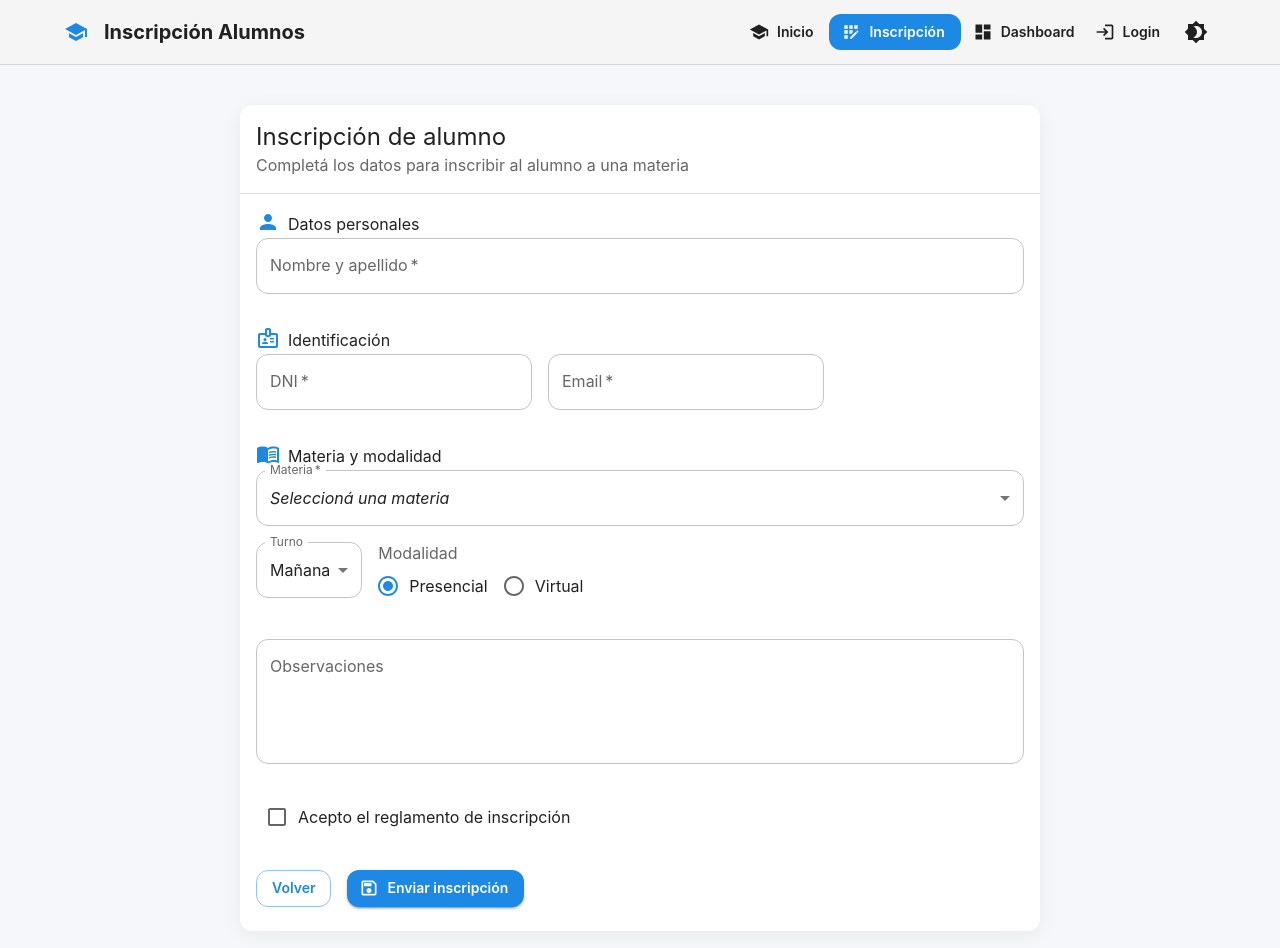
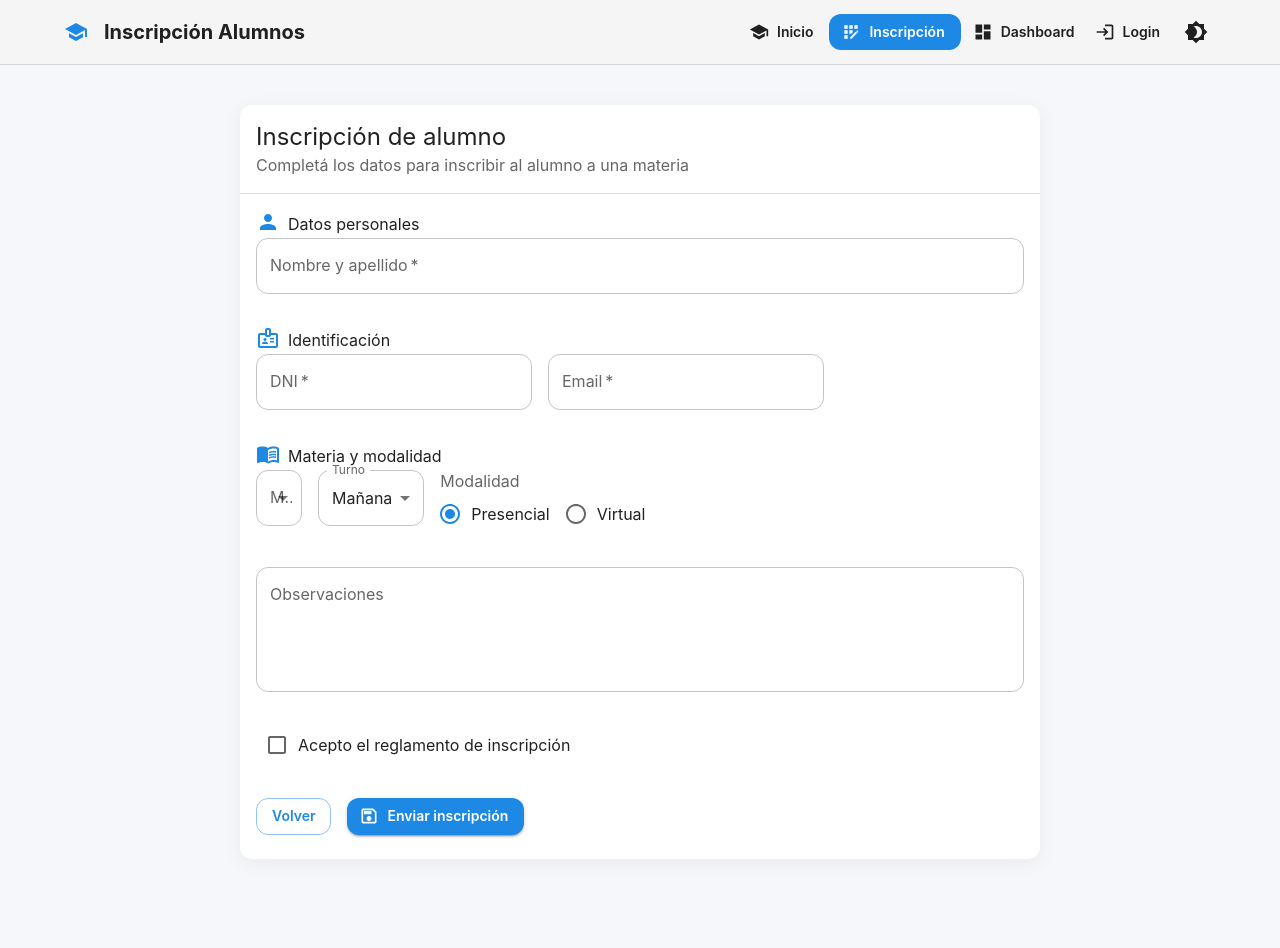
Before and after one commit to lunasolariulman-ops/proyecto-programacion, a React (Vite) app in the folder frontend/: page /registro in a window 1280 px wide. Shown: the top 948 px of the page. After the commit the page ends 899 px from the top, so only its background shows below. Built offline with nearby package versions, Linux system fonts and the light colour scheme.

Commit message:
Cambio AlumnoForm.jsx

```diff
--- a/frontend/src/components/AlumnoForm.jsx
+++ b/frontend/src/components/AlumnoForm.jsx
@@ -75,24 +75,18 @@ const AlumnoForm = ({ onGuardarAlumno }) => {
                 <MenuBookOutlined color="primary" />
                 <Typography variant="subtitle1" fontWeight={600}>Materia y modalidad</Typography>
               </Stack>
-              <Stack spacing={2}>
+              <Grid container spacing={2}>
+                <Grid item xs={12} sm={6}>
                   <FormControl fullWidth required>
-                  <InputLabel shrink>Materia</InputLabel>
-                  <Select
-                    name="materia"
-                    value={formData.materia}
-                    label="Materia"
-                    onChange={handleChange}
-                    displayEmpty
-                  >
-                    <MenuItem value=""><em>Seleccioná una materia</em></MenuItem>
+                    <InputLabel>Materia</InputLabel>
+                    <Select name="materia" value={formData.materia} label="Materia" onChange={handleChange}>
                       <MenuItem value="Programación I">Programación I</MenuItem>
                       <MenuItem value="Programación II">Programación II</MenuItem>
                       <MenuItem value="Base de Datos">Base de Datos</MenuItem>
                       <MenuItem value="Ingeniería de Software">Ingeniería de Software</MenuItem>
                     </Select>
                   </FormControl>
-                <Grid container spacing={2}>
+                </Grid>
                 <Grid item xs={12} sm={6}>
                   <FormControl fullWidth>
                     <InputLabel>Turno</InputLabel>
@@ -103,7 +97,7 @@ const AlumnoForm = ({ onGuardarAlumno }) => {
                     </Select>
                   </FormControl>
                 </Grid>
-                  <Grid item xs={12} sm={6}>
+                <Grid item xs={12}>
                   <FormControl>
                     <FormLabel>Modalidad</FormLabel>
                     <RadioGroup row name="modalidad" value={formData.modalidad} onChange={handleChange}>
@@ -113,7 +107,6 @@ const AlumnoForm = ({ onGuardarAlumno }) => {
                   </FormControl>
                 </Grid>
               </Grid>
-              </Stack>
             </Box>
 
             <TextField
```
Lines whose indentation alone changed are shown as unchanged.
